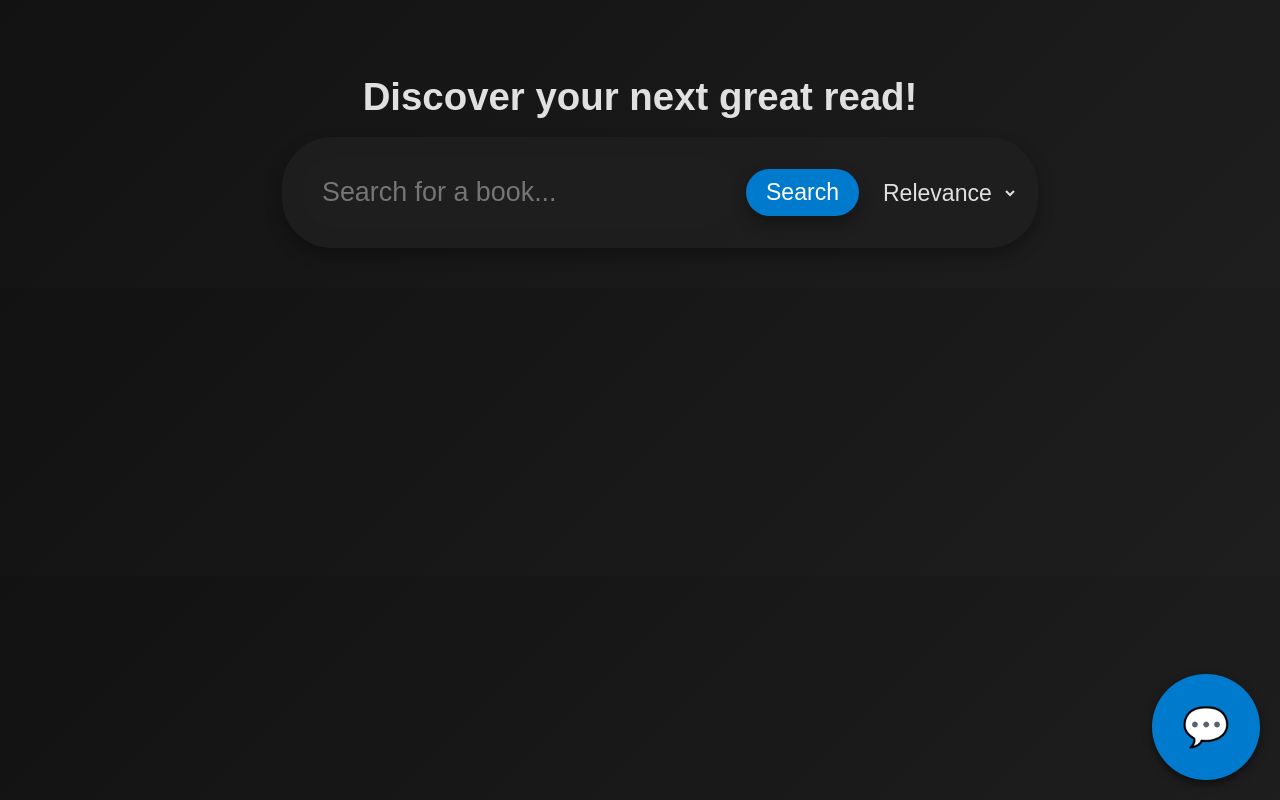
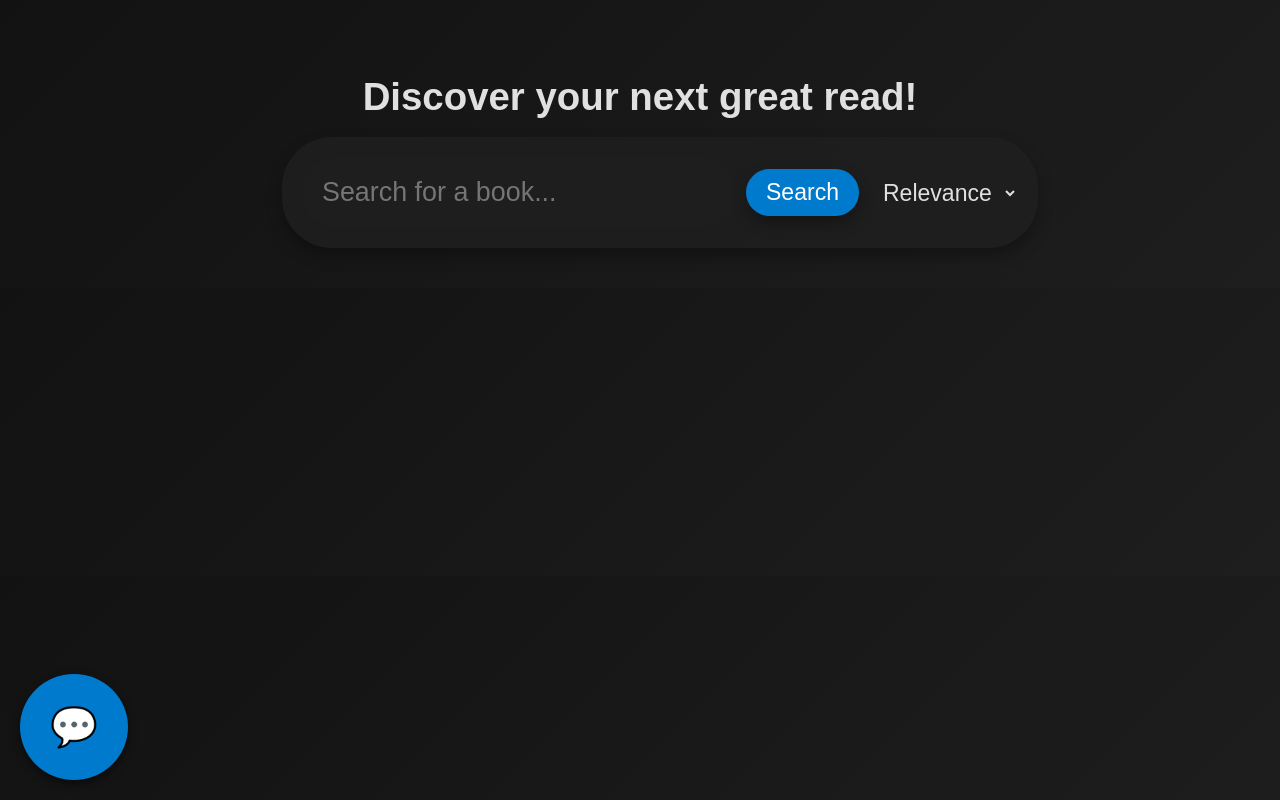
Before and after one commit to Anushk97/Know-Your-Book, a React (Create React App) app in the folder my-app/: page / in a window 1280 px wide. Built offline with nearby package versions, Linux system fonts and the light colour scheme.

Commit message:
updated chatbot pos

```diff
--- a/my-app/src/App.css
+++ b/my-app/src/App.css
@@ -139,7 +139,7 @@ body {
 .chatbot {
   position: fixed;
   bottom: 100px; /* Adjusted to be above the button */
-  right: 20px;
+  left: 20px;
   width: 600px;
   max-height: 1000px;
   background-color: rgba(30, 30, 30, 0.9);
@@ -267,7 +267,7 @@ body {
 .chatbot-button {
   position: fixed;
   bottom: 20px;
-  right: 20px;
+  left: 20px;
   background-color: #007acc;
   color: #fff;
   border: none;
```
